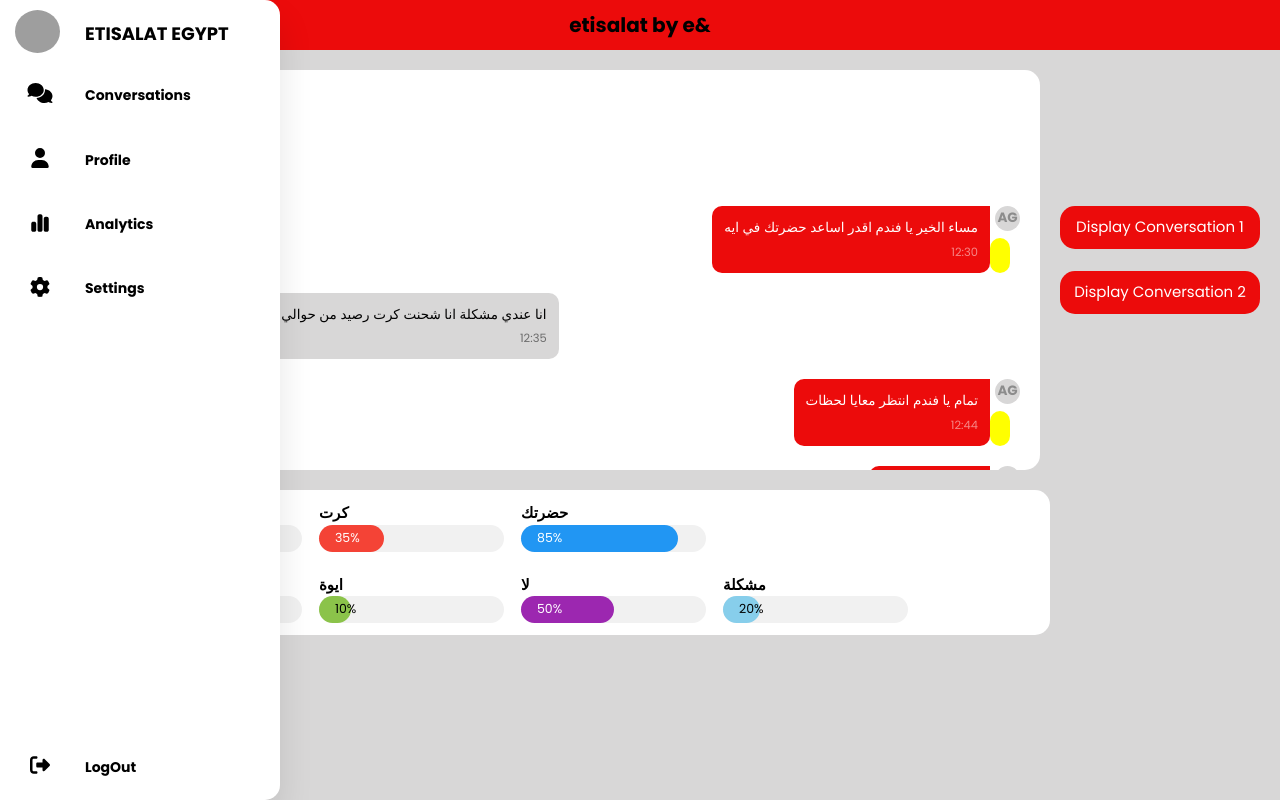
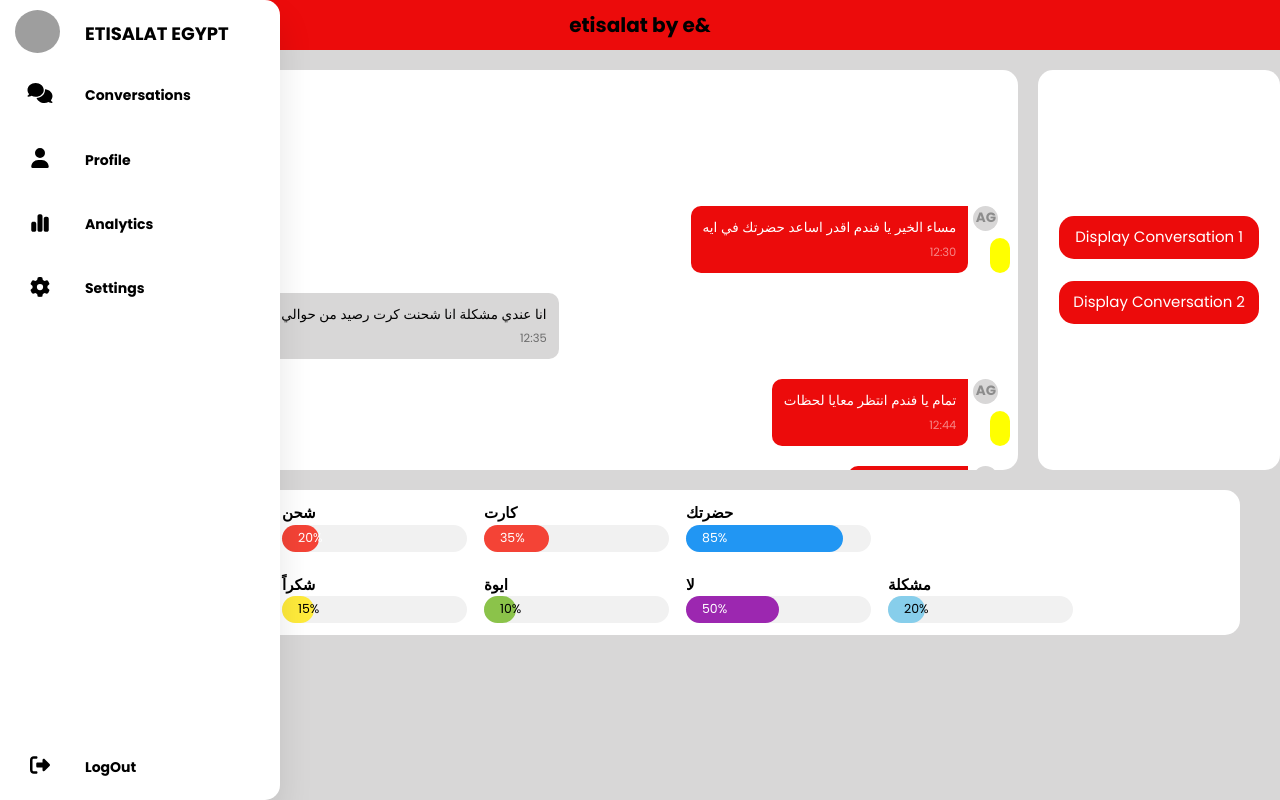
Before and after one commit to Yosranabil/Sentimental-Analysis-React.js, a React (Create React App) app: page /Chat in a window 1280 px wide. Built offline with nearby package versions, Linux system fonts and the light colour scheme; grey boxes are pictures that could not be loaded.

Commit message:
Added Chats List Container

```diff
--- a/src/Constants.js
+++ b/src/Constants.js
@@ -2,7 +2,7 @@
 function constantData() {
     const row1Data1 = [
         { text: 'شحن', percentage: '20%', color: 'w3-red' },
-        { text: 'كرت', percentage: '35%', color: 'w3-red' },
+        { text: 'كارت', percentage: '35%', color: 'w3-red' },
         { text: 'حضرتك', percentage: '85%', color: 'w3-blue' },
     ];
 
@@ -21,6 +21,7 @@
     const row2Data2 = [
         { text: 'انتظار', percentage: '10%', color: 'w3-green' },
         { text: 'لا', percentage: '60%', color: 'w3-purple' },
+        { text: 'عايز', percentage: '30%', color: 'w3-yellow' },
     ];
 
     const messageData1 = [
--- a/src/Pages/Chat.css
+++ b/src/Pages/Chat.css
@@ -22,11 +22,11 @@
 }
 
 .conv-analysis{
-    width: 950px;
+    width: calc(100% - 140px);
     height: 145px;
     background-color: white;
     display: flex;
-    justify-content: flex-start;
+    justify-content: center;
     margin: 20px 0 0 100px;
     border-radius: 15px;
 }
@@ -51,6 +51,7 @@
 .buttons{
     display: flex;
     flex-direction: column;
+    align-items: center;
     justify-content: center;
     margin: 0 20px;
 }
@@ -150,3 +151,13 @@
     background-color: rgb(216, 215, 215);
     border-radius: 20px;
 }
+.chats-list {
+    width: 250px;
+    height: 400px;
+    background-color: white;
+    display: flex;
+    align-items: center;
+    justify-content: center;
+    margin: 20px 0 0 20px;
+    border-radius: 15px;
+  }
--- a/src/Pages/Chat.js
+++ b/src/Pages/Chat.js
@@ -1,5 +1,6 @@
 import React, { useState } from 'react';
 import './Chat.css';
+import { Link } from 'react-router-dom';
 import constantData from '../Constants'; // Update the import path
 const { row1Data1, row2Data1, row1Data2, row2Data2, messageData1, messageData2 } = constantData();
 
@@ -43,15 +44,19 @@
                 <div className={`message ${message.sender === 'CR' ? 'CR_message' : 'AG_message'}`}>
                   <p>{message.text}<br /><span>{message.timestamp}</span></p>
                 </div>
-                <div className={`mssg-state ${message.sender === 'CR' ? 'CR_message' : 'AG_message'}`} style={{backgroundColor:message.color}}/>
+                <div className={`mssg-state ${message.sender === 'CR' ? 'CR_message' : 'AG_message'}`} style={{ backgroundColor: message.color }} />
               </div>
             ))}
           </div>
         </div>
-        <div className='buttons'>
-          <button onClick={handleDisplayChat1}>Display Conversation 1</button>
-          <br />
-          <button onClick={handleDisplayChat2}>Display Conversation 2</button>
+        <div className='chats-list'>
+          <div className='chats-list-container'>
+          <div className='buttons'>
+            <button onClick={handleDisplayChat1}>Display Conversation 1</button>
+            <br />
+            <button onClick={handleDisplayChat2}>Display Conversation 2</button>
+          </div>
+          </div>
         </div>
       </div>
       <div className='conv-analysis'>
```
Also changed, not shown: src/Pages/Add.js (line endings or trailing spaces).
